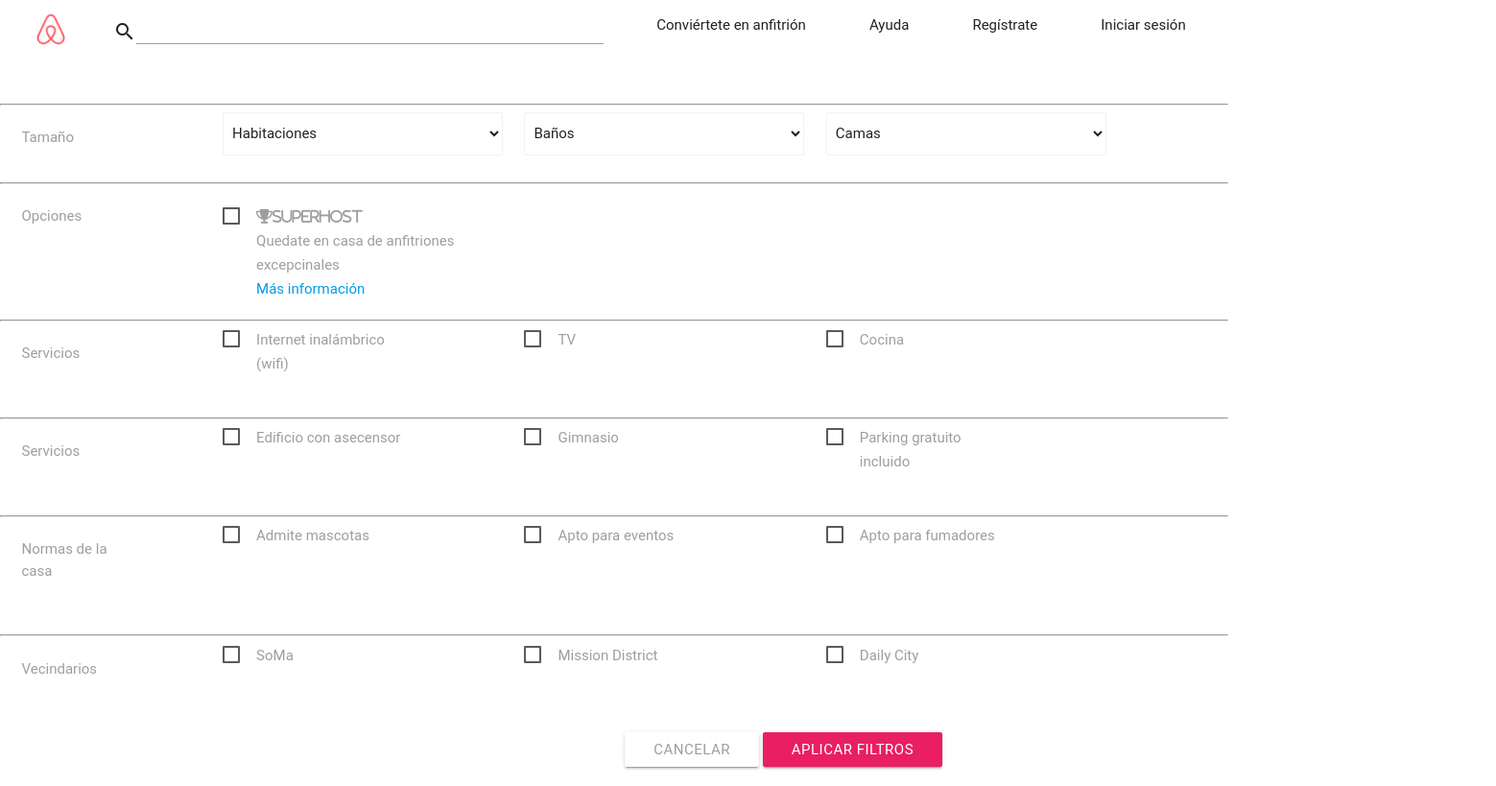
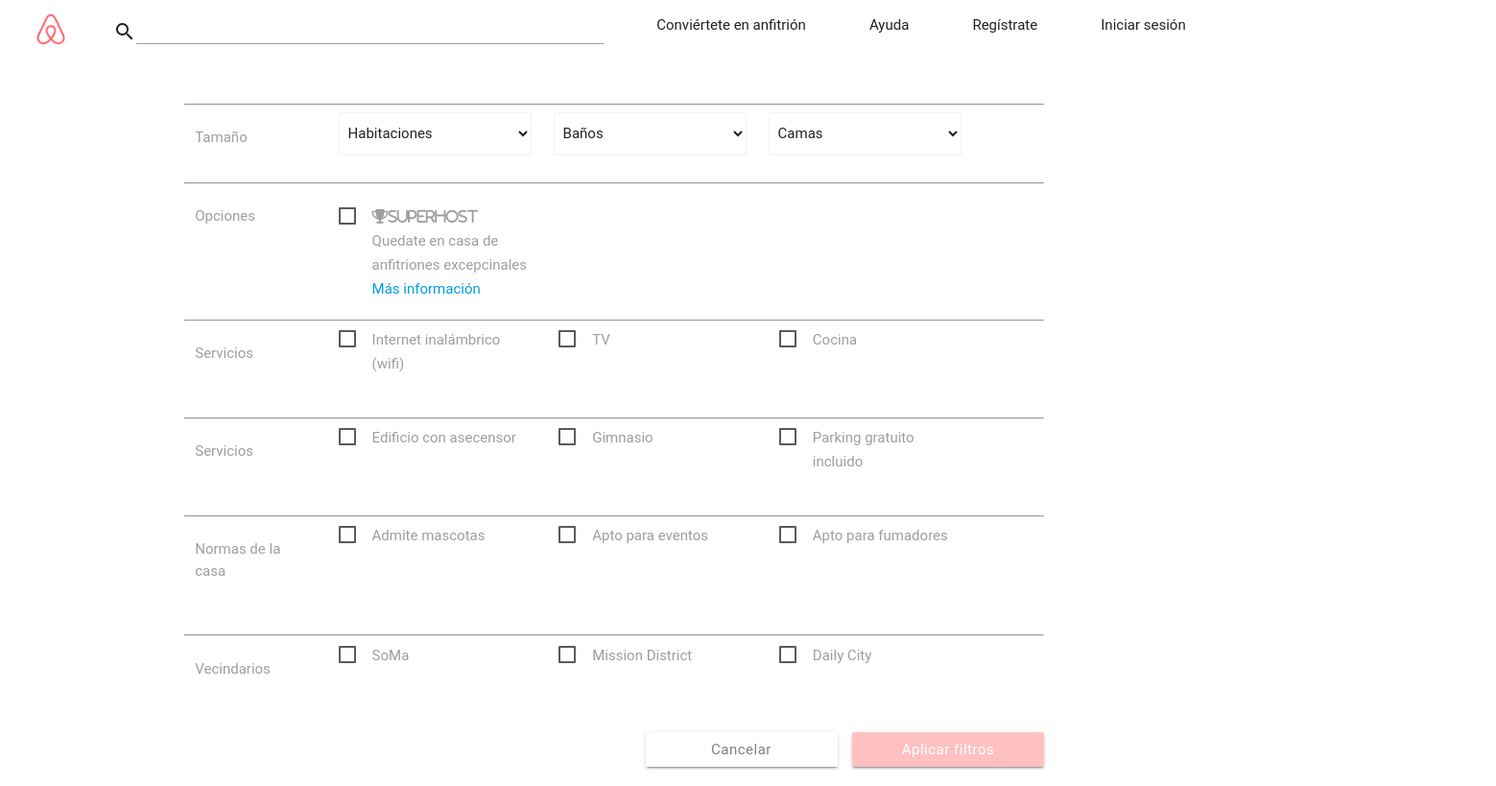
Before and after one commit to nanynn/airbnb, a website: page resultado.html in a window 1280 px wide. Shown: the whole page at 96% size, 1559 px wide, since content can reach past the window. Drawn offline with Linux system fonts and the light colour scheme; a web font is replaced by a local one.

Commit message:
Se inicia css de filtros avanzados

```diff
--- a/assets/sass/_bases.scss
+++ b/assets/sass/_bases.scss
@@ -27,3 +27,18 @@
 		}
 	}
 }
+.filtros-avanzados{
+	.btn-section{
+		.btn{
+			text-transform: none;
+			width: 200px;
+		}
+		.btn__pink{
+			background: $pink;
+		}
+		.btn__grey{
+			margin-left: 10px;
+			color: $grey;
+		}
+	}
+}
--- a/assets/sass/_variables.scss
+++ b/assets/sass/_variables.scss
@@ -1 +1,3 @@
 $grey: #7F7F7F;
+$hrGrey: #eae8e8;
+$pink: #ffc0c2;
--- a/resultado.html
+++ b/resultado.html
@@ -28,6 +28,7 @@
 			<div class="col l5"></div>
 		</div>
 		<!--filtros avanzados-->
+		<div class="container filtros-avanzados">
 			<hr>
 			<!--Tamaño-->
 			<div class="row">
@@ -182,11 +183,12 @@
 					</div>
 				</div>
 			</div>
-		<div class="row">
-			<div class="col s12">
-				<div class="col s6 offset-s6">
-					<a class="waves-effect waves-light btn white grey-text">Cancelar</a>
-					<a class="waves-effect waves-light btn pink">Aplicar Filtros</a>
+			<div class="row btn-section">
+				<div class="col s12 offset-s6 btn-section">
+					<div class="col s6 btn-section">
+						<a class="waves-effect waves-light btn white btn__grey">Cancelar</a>
+						<a class="waves-effect waves-light btn btn__pink right">Aplicar filtros</a>
+					</div>
 				</div>
 			</div>
 		</div>
```
Also changed, not shown: dist/css/style.min.css, dist/js/script.js. Lines whose indentation alone changed are shown as unchanged.
